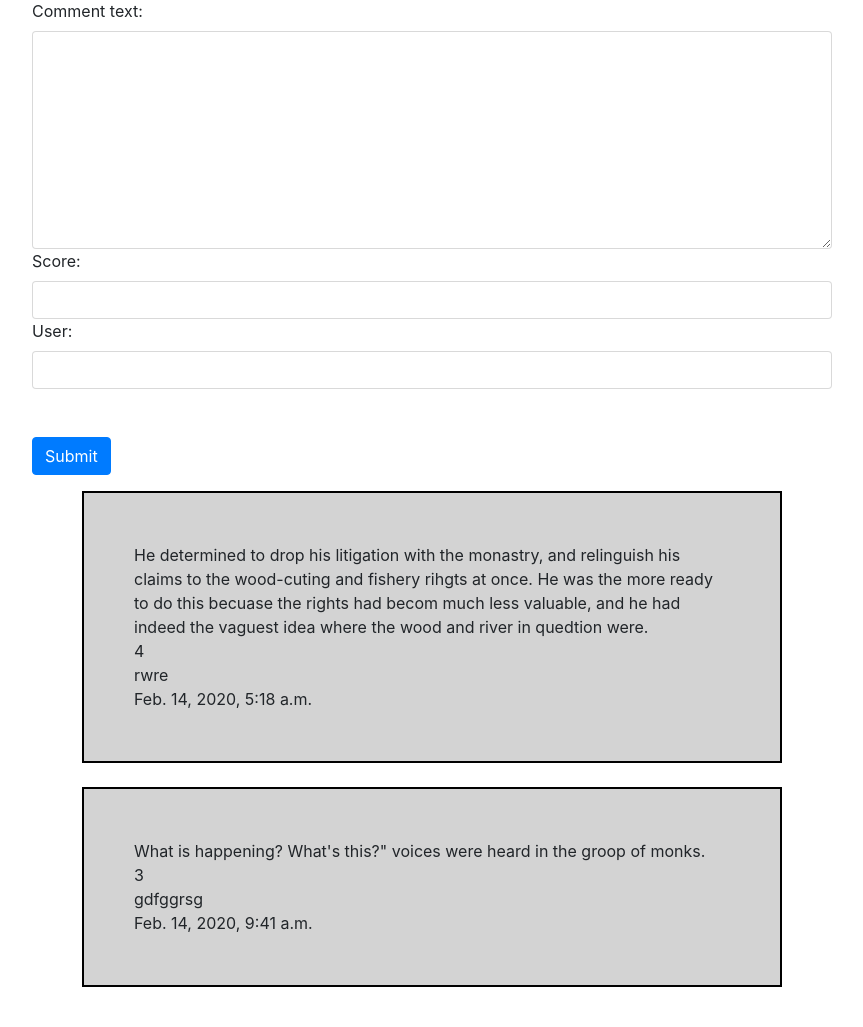
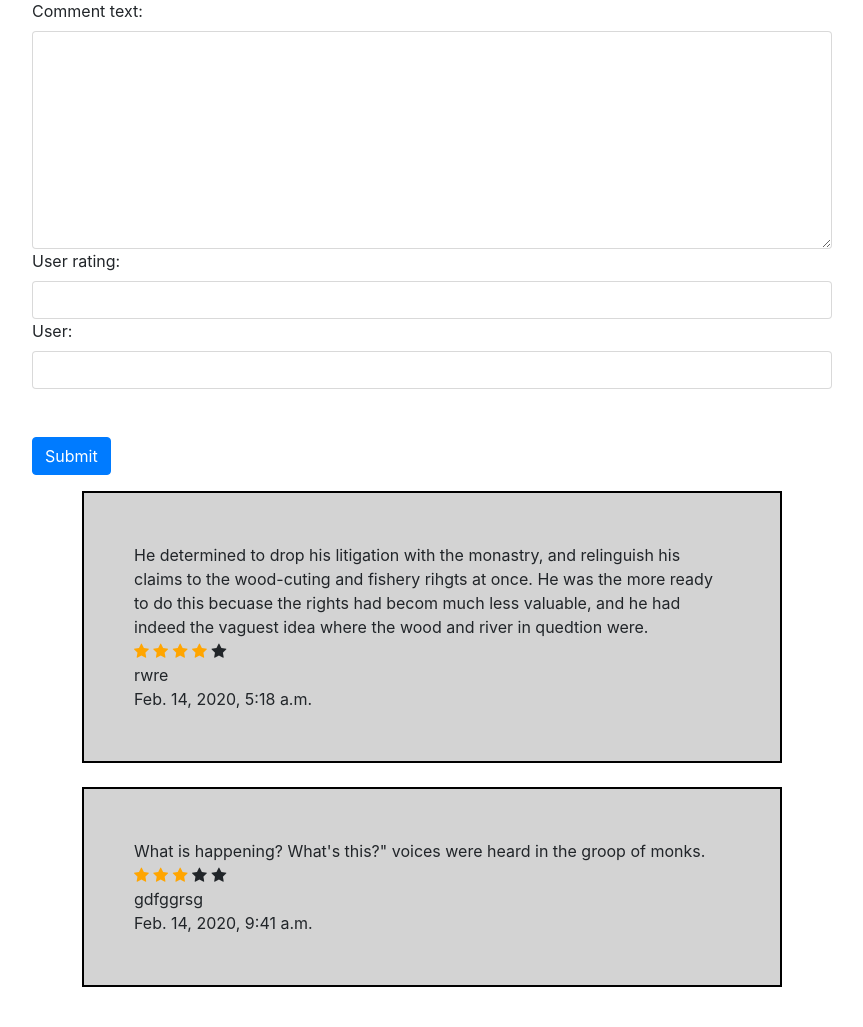
Before and after one commit to PanisaJ/myblog, a Django app: page /myapp/detail/1 in a window 1280 px wide. Shown: the part 591-1618 px from the top of the page, without its empty margins (208-1071 px from the left). Run offline with Django 3.2, Linux system fonts and the light colour scheme; data comes from the database, SQL or seed files in the repository; some libraries are stand-ins or nearby versions.

Commit message:
Added starfield into comment form and showed number of comments each blog instead show comment text.

```diff
--- a/myapp/forms.py
+++ b/myapp/forms.py
@@ -1,4 +1,5 @@
 from django import forms
+from django_starfield import Stars
 from .models import Blog, Comment
 from django.shortcuts import get_object_or_404
 
@@ -16,13 +17,13 @@ class BlogForm(forms.Form):
 
 class CommentForm(forms.Form):
     comment_text = forms.CharField(widget=forms.Textarea())
-    score = forms.IntegerField()
+    user_rating = forms.IntegerField(widget=Stars)
     user = forms.CharField()
 
     def save(self, blog_id):
         comment = Comment()
         comment.comment_text = self.cleaned_data['comment_text']
-        comment.score = self.cleaned_data['score']
+        comment.user_rating = self.cleaned_data['user_rating']
         comment.user = self.cleaned_data['user']
         comment.blog = get_object_or_404(Blog, pk=blog_id)
         comment.save()
--- a/myapp/models.py
+++ b/myapp/models.py
@@ -11,7 +11,7 @@ class Blog(models.Model):
 
 class Comment(models.Model):
     comment_text = models.TextField()
-    score = models.IntegerField(default=0)
+    user_rating = models.IntegerField(default=0)
     created_on = models.DateTimeField(auto_now_add=True)
     user = models.CharField(max_length=100)
     blog = models.ForeignKey(Blog, on_delete=models.CASCADE)
--- a/myapp/templates/myapp/detail.html
+++ b/myapp/templates/myapp/detail.html
@@ -56,7 +56,6 @@ div.comment {
             {% if field.help_text %}
                 <small class="form-text text-muted">{{ field.help_text }}</small>
             {% endif %}
-
         {% endfor %}</br>
 
         </br><button type="submit" class="btn btn-primary">Submit</button>
@@ -65,7 +64,9 @@ div.comment {
     {% for comment in blog.comment_set.all %}
         <div class="comment">
             {{ comment.comment_text }}</br>
-            {{ comment.score }}</br>
+            {% for star in star_num %}
+                <span class="fa fa-star {% if star < comment.user_rating %}checked{% endif %}"></span>
+            {% endfor %}</br>
             {{ comment.user }}</br>
             {{ comment.created_on }}
         </div></br>
--- a/myblog/settings.py
+++ b/myblog/settings.py
@@ -39,6 +39,7 @@ INSTALLED_APPS = [
     'django.contrib.messages',
     'django.contrib.staticfiles',
     'widget_tweaks',
+    'django_starfield',
 ]
 
 MIDDLEWARE = [
```
Also changed, not shown: myapp/templates/myapp/index.html (+1 -18 lines), db.sqlite3, myapp/migrations/0003_auto_20200218_0336.py (added).
